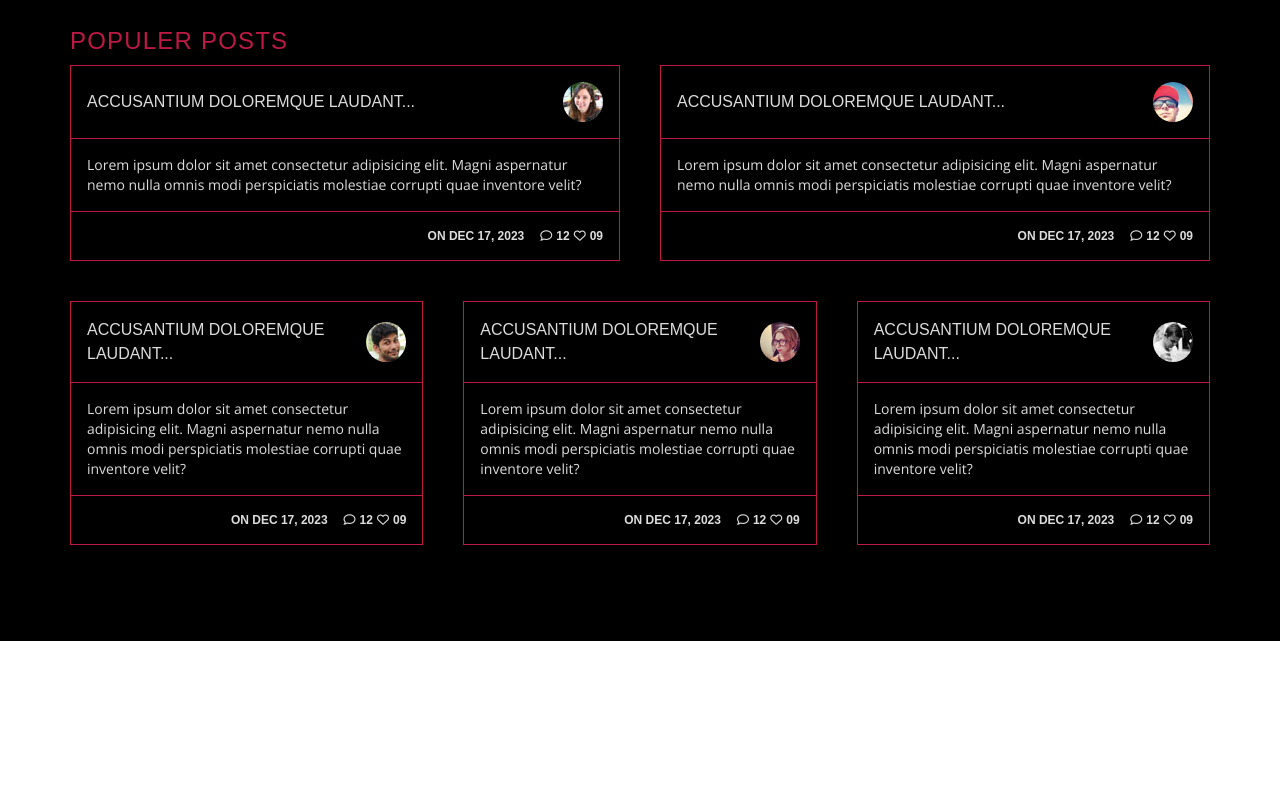
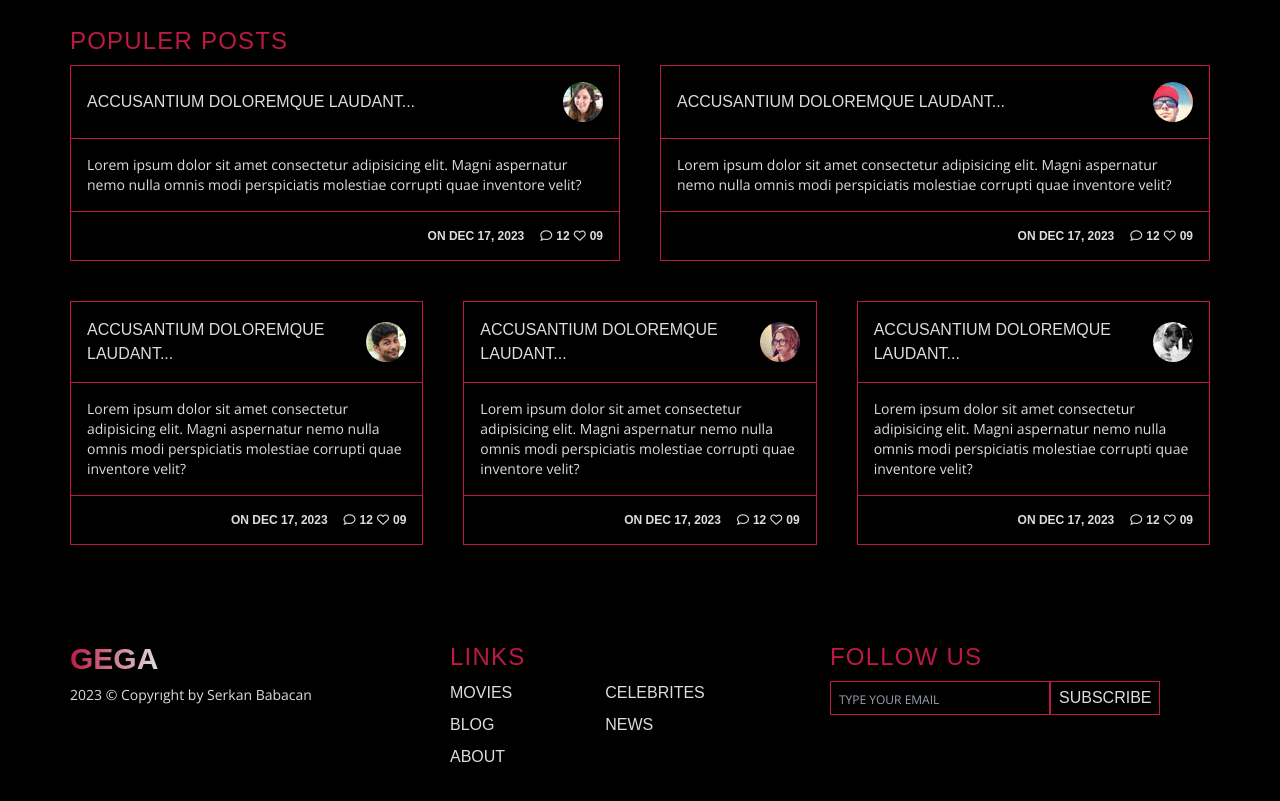
Before and after one commit to babacanserkan/gega-webstie, a website: page public/index.html in a window 1280 px wide. Shown: the part 1946-2747 px from the top of the page. Before the commit the page ends 2587 px from the top, so only its background shows below. Drawn offline with nearby package versions, Linux system fonts and the light colour scheme; a web font is replaced by a local one.

Commit message:
Footer Section Added

```diff
--- a/public/index.html
+++ b/public/index.html
@@ -711,5 +711,48 @@
             </div>
          </div>
       </section>
+
+      <!-- Footer Section -->
+      <footer class="bg-black text-gega-grey">
+         <!-- footer Containenr -->
+         <div class="container flex flex-col md:flex-row pb-8 px-10 lg:px-0">
+            <!-- left -->
+            <div class="basis-1/3">
+               <a
+                  href="#"
+                  class="text-2xl lg:text-3xl font-bold text-gega-grey text-transparent bg-gradient-to-r bg-clip-text from-gega-red to-gega-grey"
+                  >GEGA</a
+               >
+               <p class="text-sm mt-2">2023 &copy; Copyrıght by Serkan Babacan</p>
+            </div>
+            <!-- Middle -->
+            <div class="basis-1/3">
+               <h2 class="mb-2 text-gega-red">LINKS</h2>
+               <div class="grid grid-cols-5 gap-2 uppercase">
+                  <a href="#" class="col-span-2 hover:text-gega-melon duration-500">Movies</a>
+                  <a href="#" class="col-span-2 hover:text-gega-melon duration-500">celebrites</a>
+                  <a href="#" class="col-span-2 hover:text-gega-melon duration-500">blog</a>
+                  <a href="#" class="col-span-2 hover:text-gega-melon duration-500">News</a>
+                  <a href="#" class="col-span-2 hover:text-gega-melon duration-500">About</a>
+               </div>
+            </div>
+            <!-- Rıght -->
+            <div class="basis-1/3">
+               <h2 class="mb-2 text-gega-red">FOLLOW US</h2>
+               <form action="" class="flex">
+                  <input
+                     class="py-1 px-2 bg-transparent border border-gega-red placeholder:text-xs outline-none"
+                     placeholder="TYPE YOUR EMAIL"
+                     type="text"
+                  />
+                  <button
+                     class="py-1 px-2 bg-transparent border border-gega-red bg-gega-red font-gemunu uppercase"
+                  >
+                     Subscribe
+                  </button>
+               </form>
+            </div>
+         </div>
+      </footer>
    </body>
 </html>
```
Also changed, not shown: public/css/output.css.
